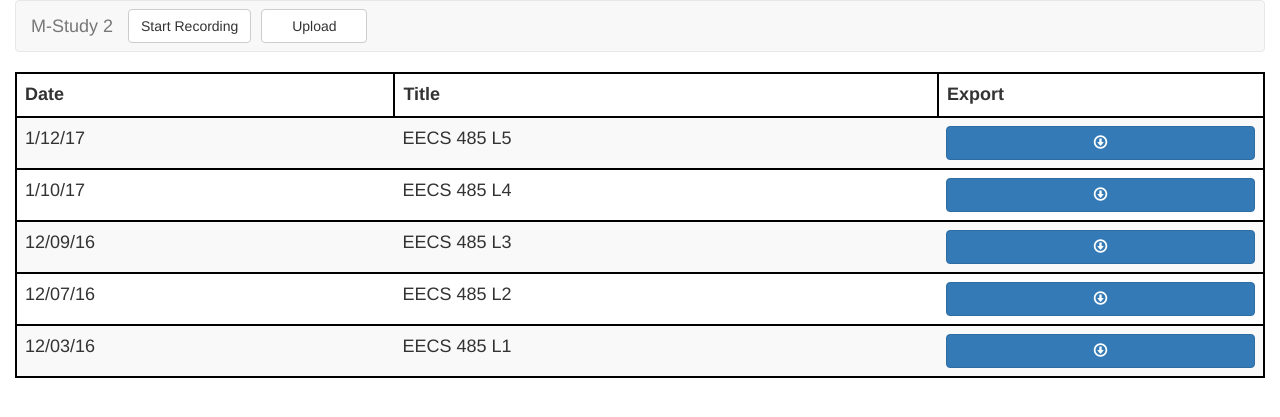
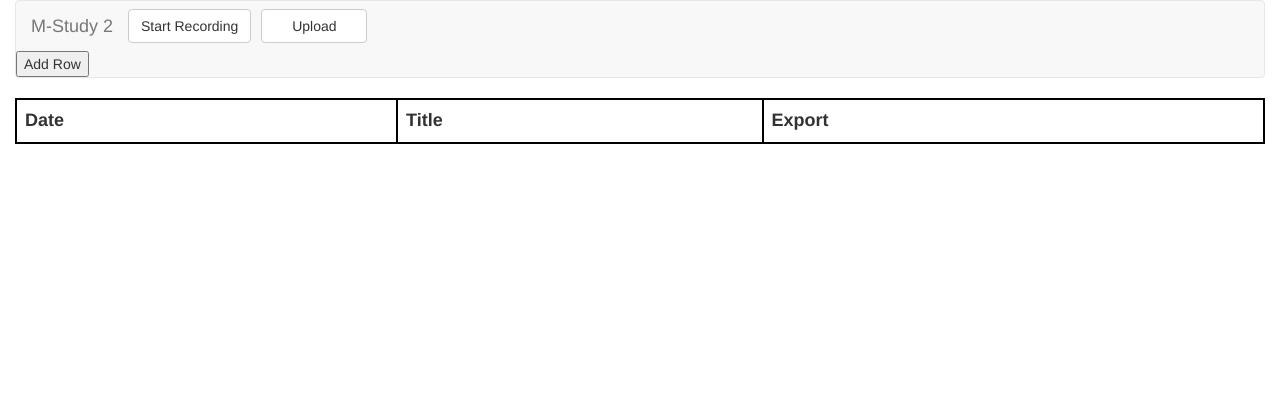
Before and after one commit to ykatamish/EECS-481-Project, a Flask app: page / in a window 1280 px wide. Shown: the top 417 px of the page. Run offline with Flask 2, Linux system fonts and the light colour scheme; lists and menus that the app fills with data are empty; some libraries are stand-ins or nearby versions.

Commit message:
Table row modifications

```diff
--- a/static/js/index.js
+++ b/static/js/index.js
@@ -156,6 +156,44 @@ function parseAudio(audioPath) {
     });
 }
 
+function insert_row() {
+
+	// Find a <table> element with id="myTable":
+	var table = document.getElementById("recentTable");
+    $("<tr></tr>").prependTo("table > tbody");
+
+	// Create an empty <tr> element and add it to the 1st position of the table:
+	var row = table.childNodes[3].childNodes[0];
+    row.id = "rowItem_" + (table.rows.length - 1);
+	// Insert new cells (<td> elements) at the 1st and 2nd position of the "new" <tr> element:
+	var cell1 = row.insertCell(0);
+	var cell2 = row.insertCell(1);
+	var cell3 = row.insertCell(2);
+
+	// Add some text to the new cells:
+    var today = new Date();
+    var dd  = today.getDate();
+    var mm = today.getMonth()+1;
+    var yyyy = today.getFullYear();
+	cell1.innerHTML = mm + '/' + dd + '/' + yyyy;
+	cell2.innerHTML = "EECS 481 L" + (table.rows.length - 1);
+    cell2.id = "titleCellItem_" + (table.rows.length - 1);
+    cell2.className = "cellTitle";
+    // Cell btn and onclick ID to pass into download_func(row_num)
+
+	cell3.innerHTML = '<button type="button" class="btn btn-block btn-primary" aria-label="Left Align" onclick="download_func(' + (table.rows.length - 1) + ')"><span class="glyphicon glyphicon-download" aria-hidden="true"></span></a>'
+}
+
+function download_func(row_num) {
+  	var dl = document.createElement('a');
+	var content = "This is Lecture 1";
+    // File of title is Cell Title with underscores instead of spaces
+    dl.setAttribute('download', (document.getElementById("titleCellItem_" + row_num).innerHTML).replace(/ /g,"_") + ".txt");
+  	dl.setAttribute('href', 'data:text/csv;charset=utf-8,' + encodeURIComponent(content));
+  	dl.click();
+
+};
+
 function init() {
     clicker = document.querySelector('#record_button');
     clicker.addEventListener('click', showDialog, false);
@@ -163,5 +201,8 @@ function init() {
     fileupload_input = document.querySelector('#fileUpload_input');
     fileupload_input.addEventListener('click', upload_input_click, false);
     fileupload_input.addEventListener('change', upload_input_change, false);
+
+    fileupload_input1 = document.querySelector('#addRow');
+    fileupload_input1.addEventListener('click', insert_row, false);
 }
 document.addEventListener('DOMContentLoaded', init);
--- a/templates/index.html
+++ b/templates/index.html
@@ -39,12 +39,13 @@
 					</ul>
 				</div>
 			</div><!-- /.container-fluid -->
+			<button id="addRow">Add Row</button>
 			</nav>
 
 
 		<!--Template table for recent file transcriptions-->
 		<section>
-			<table class="table table-hover table-striped">
+			<table id="recentTable" class="table table-hover table-striped">
 				<thead>
 					<tr>
 						<th>Date</th>
@@ -53,128 +54,54 @@
 					</tr>
 				</thead>
 				<tbody>
-					<tr>
+					<!--<tr>
 						<td>1/12/17</td>
-						<td>EECS 485 L5</td>
+						<td class="fileTitle">EECS 485 L5</td>
 						<td>
-							<button id="downloadbutton" type="button" class="btn btn-block btn-primary" aria-label="Left Align" onClick="download_func(5)">
+							<button id="downloadbutton" type="button" class="btn btn-block btn-primary" aria-label="Left Align" onClick="download_func(this.type)">
 								<span class="glyphicon glyphicon-download" aria-hidden="true"></span>
 							</a>
 						</td>
 					</tr>
 					<tr>
 						<td>1/10/17</td>
-						<td>EECS 485 L4</td>
+						<td class="fileTitle">EECS 485 L4</td>
 						<td>
-							<button id="downloadbutton" type="button" class="btn btn-block btn-primary" aria-label="Left Align" onClick="download_func(4)">
+							<button id="downloadbutton" type="button" class="btn btn-block btn-primary" aria-label="Left Align" onClick="download_func()">
 								<span class="glyphicon glyphicon-download" aria-hidden="true"></span>
 							</a>
 						</td>
 					</tr>
 					<tr>
 						<td>12/09/16</td>
-						<td>EECS 485 L3</td>
+						<td class="fileTitle">EECS 485 L3</td>
 						<td>
-							<button id="downloadbutton" type="button" class="btn btn-block btn-primary" aria-label="Left Align" onClick="download_func(3)">
+							<button id="downloadbutton" type="button" class="btn btn-block btn-primary" aria-label="Left Align" onClick="download_func()">
 								<span class="glyphicon glyphicon-download" aria-hidden="true"></span>
 							</a>
 						</td>
 					</tr>
 					<tr>
 						<td>12/07/16</td>
-						<td>EECS 485 L2</td>
+						<td class="fileTitle">EECS 485 L2</td>
 						<td>
-							<button type="button" class="btn btn-block btn-primary" aria-label="Left Align" onClick="download_func(2)">
+							<button type="button" class="btn btn-block btn-primary" aria-label="Left Align" onClick="download_func()">
 								<span class="glyphicon glyphicon-download" aria-hidden="true"></span>
 							</a>
 						</td>
 					</tr>
 					<tr>
 						<td>12/03/16</td>
-						<td>EECS 485 L1</td>
+						<td class="fileTitle">EECS 485 L1</td>
 						<td>
-							<button id="downloadbutton" type="button" class="btn btn-block btn-primary" aria-label="Left Align" onClick="download_func(1)">
+							<button id="downloadbutton" type="button" class="btn btn-block btn-primary" aria-label="Left Align" onClick="download_func()">
 								<span class="glyphicon glyphicon-download" aria-hidden="true"></span>
 							</a>
 						</td>
-					</tr>
+					</tr>-->
 				</tbody>
 			</table>
 		</section>
 	</div>
 </body>
 </html>
-
-<script>
-
-function download_func(param) {
-
-  	var dl = document.createElement('a');
-
-	if (param == 1) {
-
-		var content = "This is Lecture 1";
-		dl.setAttribute('download', 'lecture_1.txt');
-	}
-
-	else if (param == 2) {
-
-		var content = "This is Lecture 2";
-		dl.setAttribute('download', 'lecture_2.txt');
-	}
-
-	else if (param == 3) {
-
-		var content = "This is Lecture 3";
-		dl.setAttribute('download', 'lecture_3.txt');
-	}
-
-	else if (param == 4) {
-
-		var content = "This is Lecture 4";
-		dl.setAttribute('download', 'lecture_4.txt');
-	}
-
-	else if (param == 5) {
-
-		var content = "This is Lecture 5";
-		dl.setAttribute('download', 'lecture_5.txt');
-	}
-
-
-  	dl.setAttribute('href', 'data:text/csv;charset=utf-8,' + encodeURIComponent(content));
-
-  	dl.click();
-
-};
-
-function insert_row() {
-
-	// Find a <table> element with id="myTable":
-	var table = document.getElementById("mytable");
-
-	// Create an empty <tr> element and add it to the 1st position of the table:
-	var row = table.insertRow(-1);
-
-	// Insert new cells (<td> elements) at the 1st and 2nd position of the "new" <tr> element:
-	var cell1 = row.insertCell(0);
-	var cell2 = row.insertCell(1);
-	var cell3 = row.insertCell(2);
-
-	// Add some text to the new cells:
-	cell1.innerHTML = "2/16/17";
-	cell2.innerHTML = "EECS 481 L2";
-		alert("blabl")
-
-	button = document.createElement("button");
-	// button.innerHTML = '<button id="downloadbutton" type="button" class="btn btn-block btn-primary" aria-label="Left Align" onClick="download_func(1)">
-	// 							<span class="glyphicon glyphicon-download" aria-hidden="true"></span>
-	// 						</a>';
-	download_func(1);
-	alert("blabl")
-	console.log('breakpoint')
-	cell3.appendChild(button);
-}
-
-
-</script>
```
